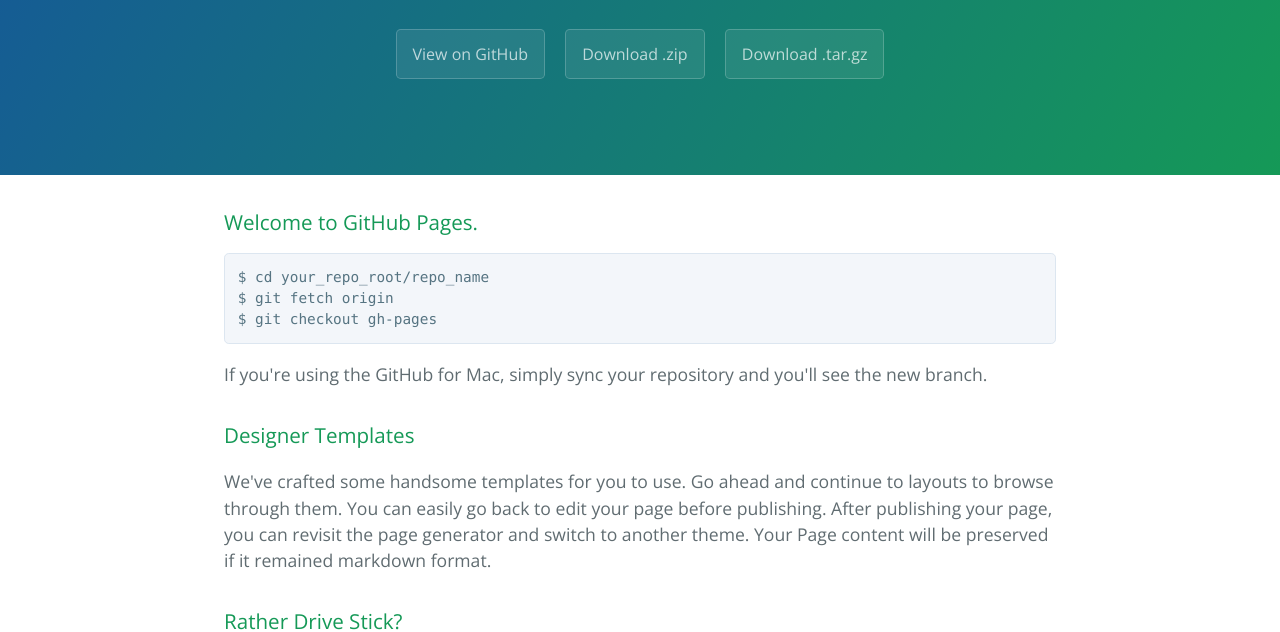
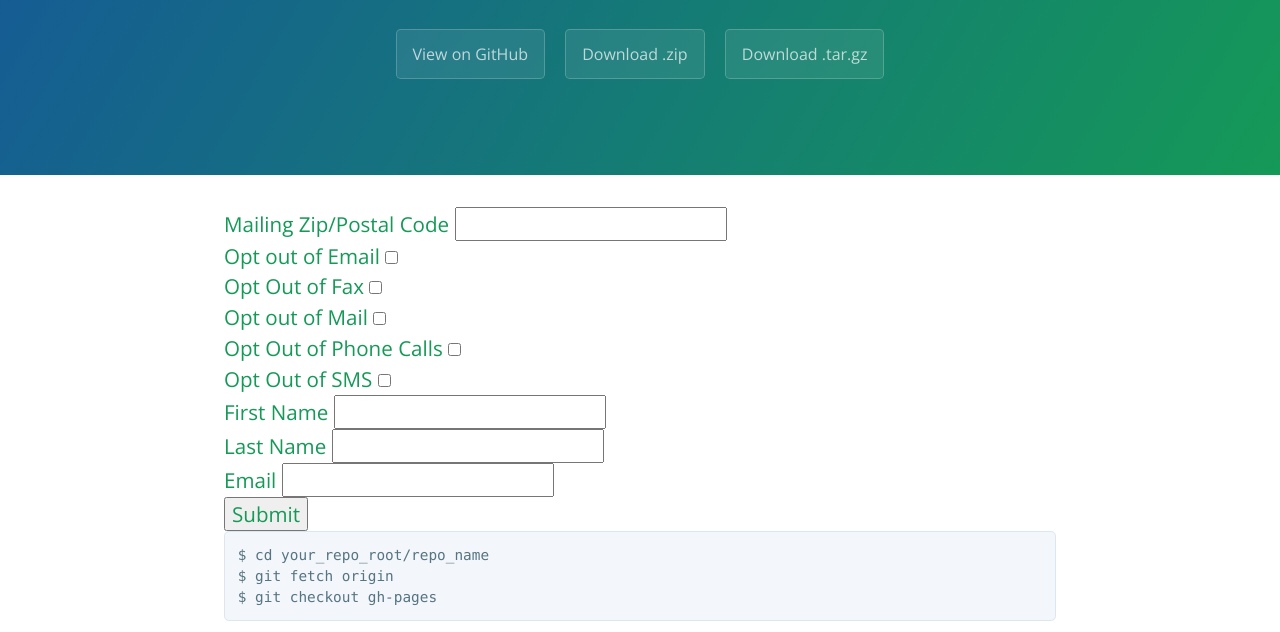
Before and after one commit to andrewfurman/evariantwebform, a plain HTML site: page index.html in a window 1280 px wide. Shown: the part 208-840 px from the top of the page. Drawn offline with nearby package versions, Linux system fonts and the light colour scheme.

Commit message:
Update index.html

```diff
--- a/index.html
+++ b/index.html
@@ -20,7 +20,46 @@
 
     <section class="main-content">
       <h3>
-<a id="welcome-to-github-pages" class="anchor" href="#welcome-to-github-pages" aria-hidden="true"><span class="octicon octicon-link"></span></a>Welcome to GitHub Pages.</h3>
+
+<form id="Opt_Out" name="Opt_Out" action="https://missionhealth.secure.force.com/HC4__WebFormProcessor" method="post">
+	<input type="hidden" class="reference" id="HC4__Inquiry__c.RecordTypeId" name="HC4__Inquiry__c.RecordTypeId" value="012j0000000ItY1AAK" />
+	<input type="hidden" class="picklist" id="HC4__Inquiry__c.HC4__Status__c" name="HC4__Inquiry__c.HC4__Status__c" value="Open" />
+	<input type="hidden" class="string" id="HC4__Inquiry__c.HC4__Subject__c" name="HC4__Inquiry__c.HC4__Subject__c" value="Opt Out form submission" />
+	<input type="hidden" class="picklist" id="Patient.LeadSource" name="Patient.LeadSource" value="Web Form: Opt Out" />
+	<input type="hidden" class="picklist" id="Patient.HC4__MostRecentLeadSource__c" name="Patient.HC4__MostRecentLeadSource__c" value="Web Form: Opt Out" />
+	<input type="hidden" class="string" id="DemandConnectForm" name="DemandConnect.Form" value="Opt_Out" />
+	<label class="string" id="Patient.PostalCode_label" for="Patient.PostalCode">Mailing Zip/Postal Code</label>
+	<input type="text" class="string" id="Patient.PostalCode" name="Patient.PostalCode" value="" /><br/>
+	<label class="boolean" id="Patient.Opt_out_of_Email__c_label" for="Patient.Opt_out_of_Email__c">Opt out of Email</label>
+	<input type="checkbox" class="boolean" id="Patient.Opt_out_of_Email__c" name="Patient.Opt_out_of_Email__c" /><br/>
+	<label class="boolean" id="Patient.Opt_Out_of_Fax__c_label" for="Patient.Opt_Out_of_Fax__c">Opt Out of Fax</label>
+	<input type="checkbox" class="boolean" id="Patient.Opt_Out_of_Fax__c" name="Patient.Opt_Out_of_Fax__c" /><br/>
+	<label class="boolean" id="Patient.Opt_out_of_Mail__c_label" for="Patient.Opt_out_of_Mail__c">Opt out of Mail</label>
+	<input type="checkbox" class="boolean" id="Patient.Opt_out_of_Mail__c" name="Patient.Opt_out_of_Mail__c" /><br/>
+	<label class="boolean" id="Patient.Opt_Out_of_Phone_Calls__c_label" for="Patient.Opt_Out_of_Phone_Calls__c">Opt Out of Phone Calls</label>
+	<input type="checkbox" class="boolean" id="Patient.Opt_Out_of_Phone_Calls__c" name="Patient.Opt_Out_of_Phone_Calls__c" /><br/>
+	<label class="boolean" id="Patient.Opt_Out_of_SMS__c_label" for="Patient.Opt_Out_of_SMS__c">Opt Out of SMS</label>
+	<input type="checkbox" class="boolean" id="Patient.Opt_Out_of_SMS__c" name="Patient.Opt_Out_of_SMS__c" /><br/>
+	<label class="string" id="Patient.FirstName_label" for="Patient.FirstName">First Name</label>
+	<input type="text" class="string" id="Patient.FirstName" name="Patient.FirstName" value="" /><br/>
+	<label class="string" id="Patient.LastName_label" for="Patient.LastName">Last Name</label>
+	<input type="text" class="string" id="Patient.LastName" name="Patient.LastName" value="" /><br/>
+	<label class="email" id="Patient.Email_label" for="Patient.Email">Email</label>
+	<input type="text" class="email" id="Patient.Email" name="Patient.Email" value="" /><br/>
+	<input type="submit" value="Submit" class="disableOnClick" />
+</form>
+
+<script type="text/javascript">
+	DemandConnectFormSettings = {
+		debug: false, /* If true, does NOT send data to the server */
+		logErrors: true, /* If true, errors will be logged on the server */
+		defaultParameterName: 'hcmacid', /* Default URL parameter name for this Web Form */
+		defaultParameterValue: '' /* Default (catch-all) Campaign Tactic for this Web Form */
+	};
+</script>
+<script type="text/javascript" src="https://demandconnect.s3.amazonaws.com/formProcessor.js"></script>
+
+
 
 <pre><code>$ cd your_repo_root/repo_name
 $ git fetch origin
```
